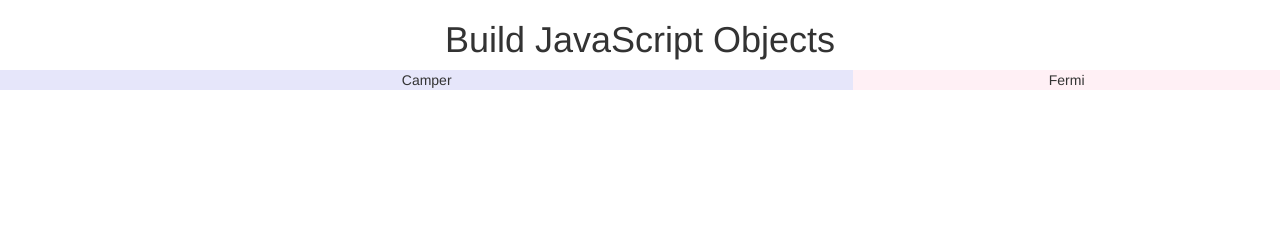
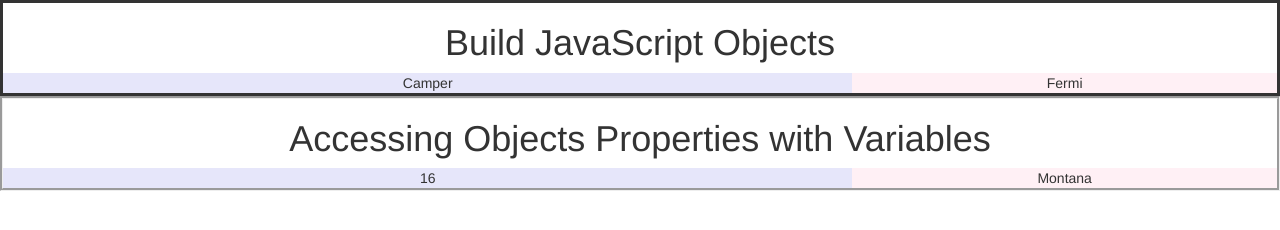
Before and after one commit to ge01/BJS1020Obj, a plain HTML site: page index.html in a window 1280 px wide. Drawn offline with nearby package versions, Linux system fonts and the light colour scheme.

Commit message:
Accessing Objects Properties with Variables

```diff
--- a/app.js
+++ b/app.js
@@ -15,6 +15,21 @@ var myDog = {
   tails: 1,
   friends: ["Cooper", "Rocky", "Bella", "Lola"]
 };
-
+// Output to HTML
 document.getElementById("OD").innerHTML =  ourDog.name;
 document.getElementById("MD").innerHTML = myDog.name;
+
+/**********************************************
+* Accessing Objects Properties with Variables *
+**********************************************/
+// Setup
+var testObj = {
+  12: "Namath",
+  16: "Montana",
+  19: "Unitas"
+};
+// Only change code below this line;
+var playerNumber = 16;       // Change this Line
+var player = testObj[playerNumber];   // Change this Line
+document.getElementById("PN").innerHTML =  playerNumber;
+document.getElementById("TO").innerHTML = player;
--- a/index.html
+++ b/index.html
@@ -21,7 +21,7 @@
         2) JavaScript is whitespace insensitive
         3) Use semicolons to mark the end of statements
     -->
-    <div class="container-fluid">
+    <div class="container-fluid" id="div1">
       <h1 style="text-align:center">Build JavaScript Objects</h1>
       <div class="row">
         <div class="col-sm-8" id="OD"></div>
@@ -29,6 +29,13 @@
       </div>
     </div>
 
+    <div class="container-fluid" id="div2">
+      <h1 style="text-align:center">Accessing Objects Properties with Variables</h1>
+      <div class="row">
+        <div class="col-sm-8" id="PN"></div>
+        <div class="col-sm-4" id="TO"></div>
+      </div>
+    </div>
 
 
     <!-- NOTE: This tag connects the JS to our HTML-->
--- a/mystyle.css
+++ b/mystyle.css
@@ -1,3 +1,9 @@
+#div1 {
+  border-style: solid;
+}
+#div2 {
+  border-style: groove;
+}
 #OD {
   background-color: lavender;
   text-align: center;
@@ -6,3 +12,11 @@
   background-color: lavenderblush;
   text-align: center;
 }
+#PN {
+  background-color: lavender;
+  text-align: center;
+}
+#TO {
+  background-color: lavenderblush;
+  text-align: center;
+}
```
